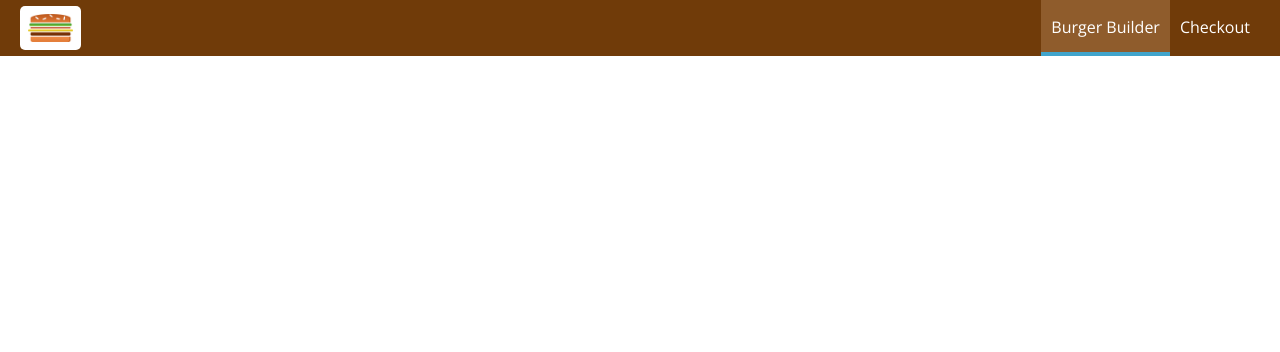
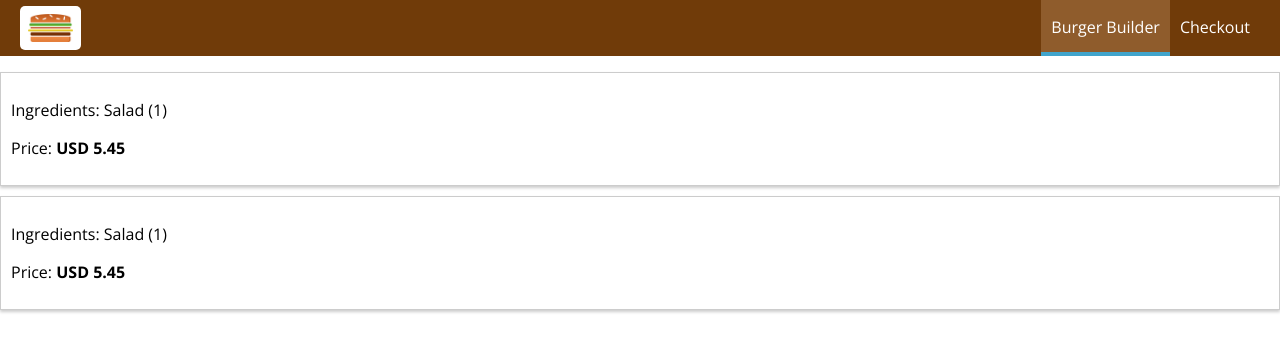
Before and after one commit to NickyJayJay/burger-builder, a React (Create React App) app: page /orders in a window 1280 px wide. Shown: the top 352 px of the page. Built offline with nearby package versions, Linux system fonts and the light colour scheme.

Commit message:
Adding an Orders page

```diff
--- a/src/App.js
+++ b/src/App.js
@@ -4,6 +4,7 @@
 import Layout from './hoc/Layout/Layout';
 import BurgerBuilder from './containers/BurgerBuilder/BurgerBuilder';
 import Checkout from './containers/Checkout/Checkout';
+import Orders from './containers/Orders/Orders';
 
 class App extends Component {
   render() {
@@ -12,6 +13,7 @@
         <Layout>
           <Switch>
             <Route path="/checkout" component={Checkout} />
+            <Route path="/orders" component={Orders} />
             <Route path="/" exact component={BurgerBuilder} />
           </Switch>
         </Layout>
--- /dev/null
+++ b/src/components/Order/Order.js
@@ -0,0 +1,12 @@
+import React from 'react';
+
+import classes from './Order.module.css';
+
+const order = (props) => (
+    <div className={classes.Order}>
+        <p>Ingredients: Salad (1)</p>
+        <p>Price: <strong>USD 5.45</strong></p>
+    </div>
+);
+
+export default order;
--- /dev/null
+++ b/src/components/Order/Order.module.css
@@ -0,0 +1,8 @@
+.Order {
+    width: 100%;
+    border: 1px solid #ccc;
+    box-shadow: 0 2px 3px #ccc;
+    padding: 10px;
+    margin: 10px auto;
+    box-sizing: border-box;
+}
--- /dev/null
+++ b/src/containers/Orders/Orders.js
@@ -0,0 +1,16 @@
+import React, {Component} from 'react';
+
+import Order from '../../components/Order/Order';
+
+class Orders extends Component {
+    render () {
+        return (
+            <div>
+                <Order />
+                <Order />
+            </div>
+        );
+    }
+}
+
+export default Orders;
```
